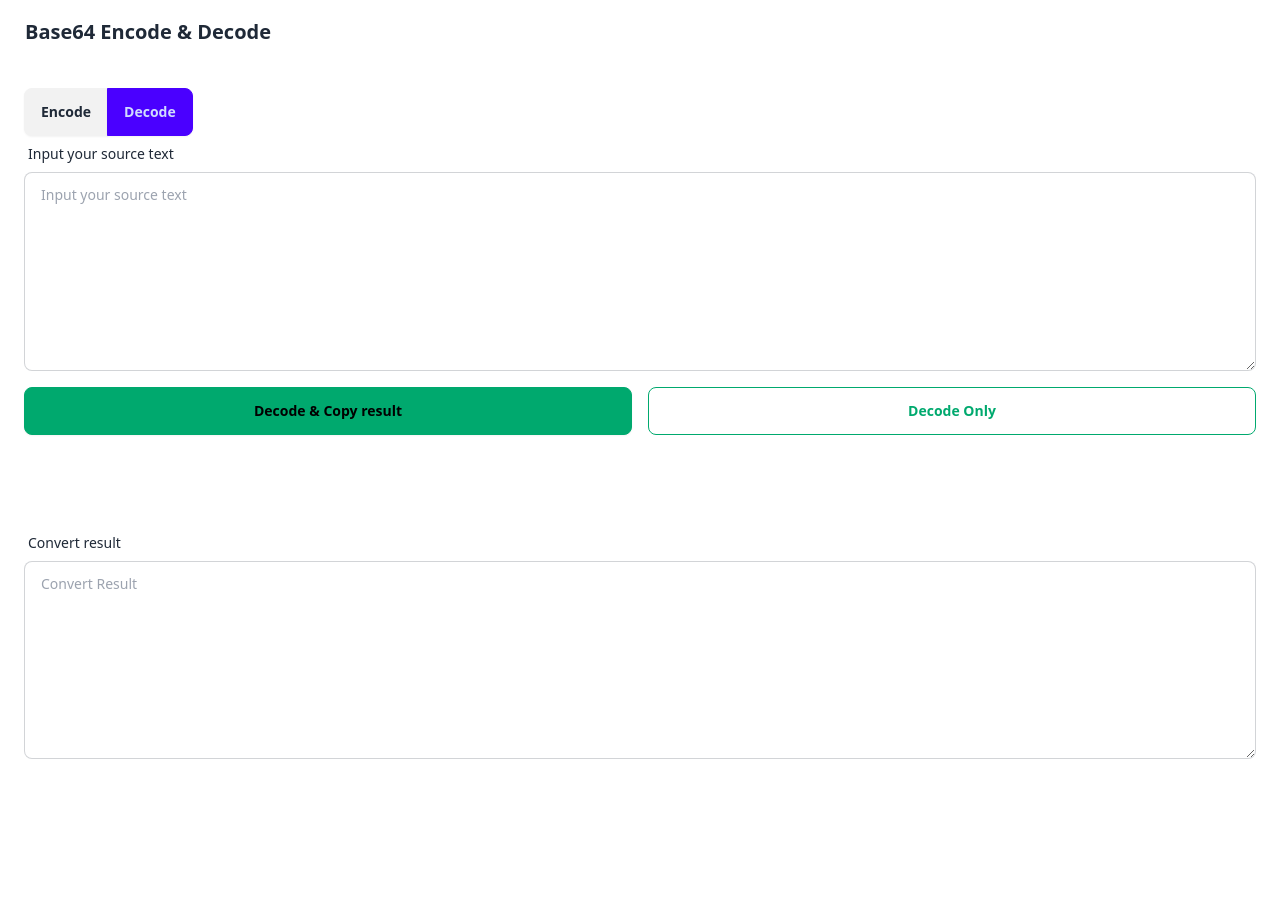
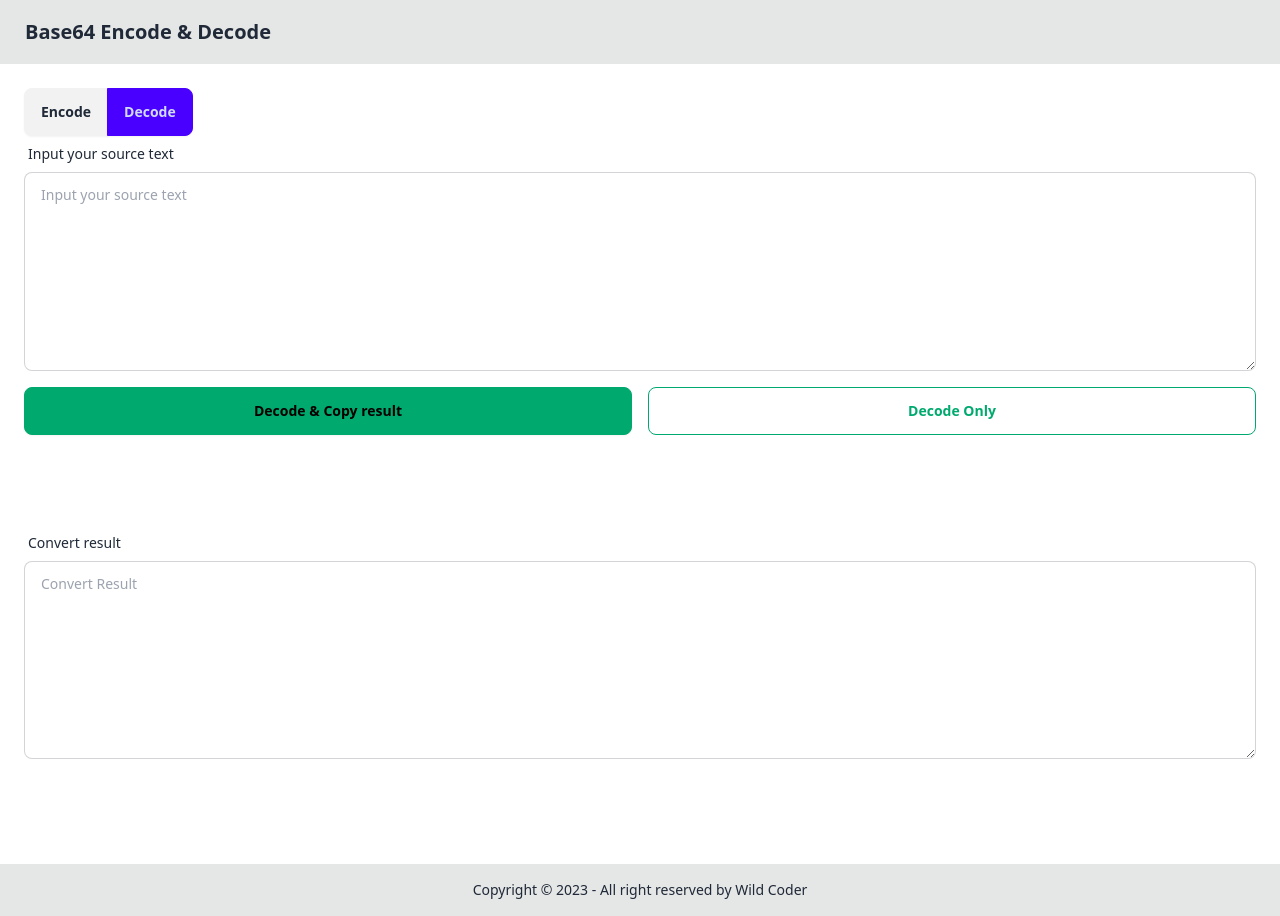
Before and after one commit to KGESH/web_utils, a Next.js app: page / in a window 1280 px wide. Before the commit the page ends 864 px from the top, so only its background shows below. Built offline with nearby package versions, Linux system fonts and the light colour scheme.

Commit message:
[Feat] Add footer

```diff
--- a/src/app/layout.tsx
+++ b/src/app/layout.tsx
@@ -1,6 +1,7 @@
 import type { Metadata } from 'next';
 import './globals.css';
 import Nav from '@/components/nav/Nav';
+import Footer from '@/components/footer/Footer';
 
 export const metadata: Metadata = {
   title: 'Base64 Encode and Decode Online Tool - Free & Easy to Use',
@@ -32,10 +33,11 @@ export const metadata: Metadata = {
 };
 export default function RootLayout({ children }: { children: React.ReactNode }) {
   return (
-    <html lang="en">
+    <html>
       <body>
         <Nav />
         {children}
+        <Footer />
       </body>
     </html>
   );
--- /dev/null
+++ b/src/components/footer/Footer.tsx
@@ -0,0 +1,9 @@
+export default function Footer() {
+  return (
+    <footer className="footer footer-center bg-base-300 p-4 text-base-content">
+      <aside>
+        <p>Copyright © 2023 - All right reserved by Wild Coder</p>
+      </aside>
+    </footer>
+  );
+}
--- a/src/components/nav/Nav.tsx
+++ b/src/components/nav/Nav.tsx
@@ -2,7 +2,7 @@ import Link from 'next/link';
 
 export default function Nav() {
   return (
-    <nav className="navbar bg-base-100">
+    <nav className="navbar bg-base-300">
       <Link href="/" className="btn btn-ghost text-xl">
         Base64 Encode & Decode
       </Link>
--- a/src/services/localstorage/LocalStorage.ts
+++ b/src/services/localstorage/LocalStorage.ts
@@ -1,5 +1,4 @@
 class LocalStorage {
-
   static setItem(key: string, value: string) {
     if (typeof window !== 'undefined') {
       localStorage.setItem(key, value);
```
Also changed, not shown: 1 other file (tests, documents, lock files or other folders).
